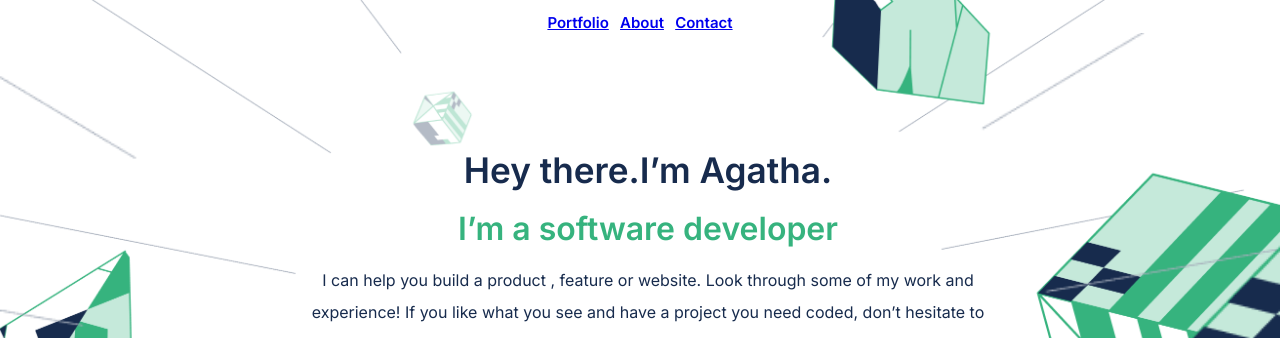
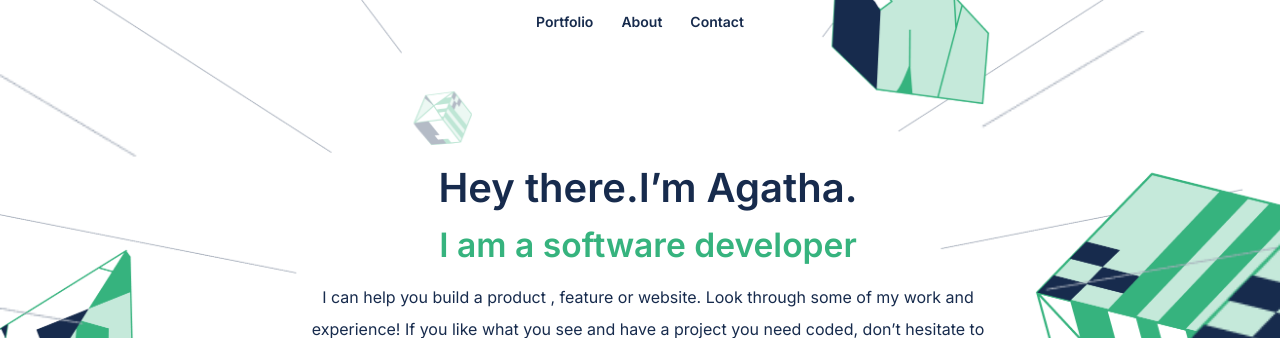
Before and after one commit to Mwan3kii/portfolio-website, a website: page index.html in a window 1280 px wide. Shown: the top 338 px of the page. Drawn offline with Linux system fonts and the light colour scheme.

Commit message:
Add Styling to desktop menu

```diff
--- a/index.html
+++ b/index.html
@@ -20,13 +20,13 @@
             </div>
         </div>
         <ul class="desktop-menu">
-            <a href="#portfolio_section">
+            <a href="#portfolio_section" class="desktop-a">
                 <li>Portfolio</li>
             </a>
-            <a href="#about_section">
+            <a href="#about_section" class="desktop-a">
                 <li>About</li>
             </a>
-            <a href="#contact_section">
+            <a href="#contact_section" class="desktop-a">
                 <li>Contact</li>
             </a>
         </ul>
@@ -44,7 +44,7 @@
         <section>
             <div class="cover-image">
                 <h1 class="heading-1">Hey there.<span>I’m Agatha.</span></h1>
-                <h2 class="heading-2"> I’m a software developer</h2>
+                <h2 class="heading-2"> I am a software developer</h2>
                 <div class="introduction-div">
                     <p class="introduction"> I can help you build a product , feature or website. Look through some of
                         my
@@ -80,8 +80,10 @@
 
     <section id="portfolio_section">
         <div id="popWindow"></div>
+        <div class="project-titlediv">
         <h1 class="projects-title">My Recent Works</h1>
         <img src="assets/images/Indicator.png" class="indicator">
+        </div>
         <div class="projects">
             <div class="card-section">
             </div>
--- a/js/script.js
+++ b/js/script.js
@@ -213,6 +213,7 @@ function clickedProject(projectId) {
             }
             if (live_project) {
                 live_project.addEventListener('click', () => {
+                    console.log('Button clicked');
                     if (projectInfo[i].liveURL) {
                         window.open(projectInfo[i].liveURL, '_blank'); // Opens the live project in a new tab
                     }
--- a/styles.css
+++ b/styles.css
@@ -98,10 +98,6 @@
     padding-left: 1.8em;
     padding-top: 1.5em;
     width: 84%;
-  }
-
-  .indicator {
-    padding-left: 8.5em;
   }
 
   .card-section {
@@ -242,7 +238,7 @@
     color: #fff;
     border: none;
     border-radius: 2px;
-    padding: 0 11px 0 11px;
+    padding: 11px 11px 11px 11px;
     font-size: 15px;
     cursor: pointer;
     transition: background-color 0.3s;
@@ -320,7 +316,7 @@
 
   .bottom-card {
     width: 17.75em;
-    height: 60vh;
+    height: 55vh;
     border: 1px solid #ddd;
     border-radius: 0.5em;
     overflow: hidden;
@@ -582,6 +578,10 @@
   .d-title {
     display: none;
   }
+
+  .project-titlediv {
+    text-align: center;
+  }
 }
 
 @media (min-width: 769px) {
@@ -614,8 +614,8 @@
     display: flex;
     justify-content: center;
     list-style-type: none;
-    gap: 0.75em;
-    font-size: 15px;
+    gap: 2em;
+    font-size: 14px;
     font-weight: 600;
     font-family: inter, sans-serif;
     line-height: 1.25;
@@ -623,14 +623,19 @@
     color: #172b4d;
   }
 
+  .desktop-a {
+    text-decoration: none;
+    color: #172b4d;
+  }
+
   .heading-1 {
-    font-size: 2.2em;
-    font-weight: 900;
+    font-size: 2.5em;
+    font-weight: 1000;
     text-align: center;
     font-family: 'Inter', sans-serif;
     color: #172b4d;
     padding-top: 3.3em;
-    padding-bottom: 0.5em;
+    padding-bottom: 0.3em;
   }
 
   .heading-3 {
@@ -640,7 +645,7 @@
   .heading-2 {
     font-family: Inter, sans-serif;
     font-weight: 900;
-    font-size: 2em;
+    font-size: 2.1em;
     text-align: center;
     color: #36b37e;
     padding-bottom: 0.5em;
```
